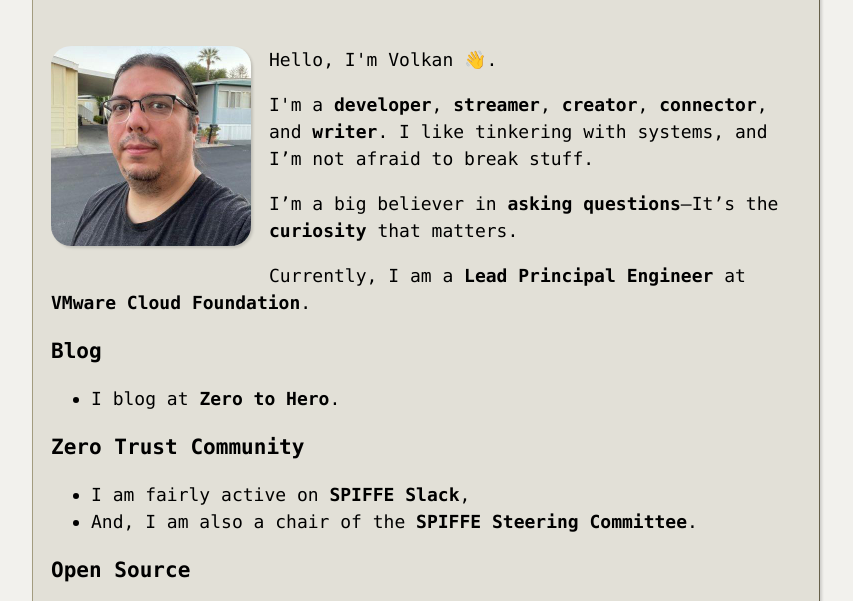
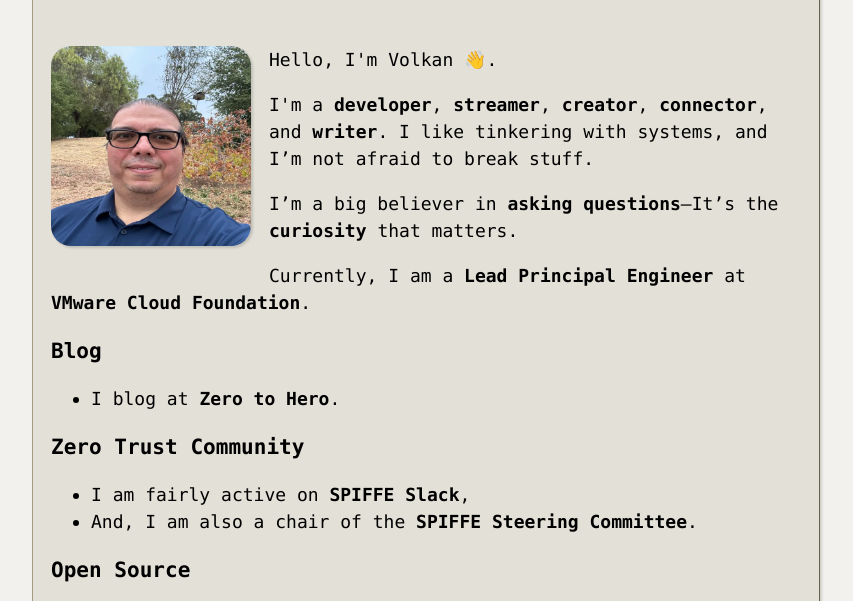
Before and after one commit to zerotohero-dev/volkan.io, a website: page index.html in a window 1280 px wide. Shown: the part 151-752 px from the top of the page, without its empty margins (214-1067 px from the left). Drawn offline with Linux system fonts and the light colour scheme.

Commit message:
image update
Signed-off-by: Volkan Özçelik <me@volkan.io>

```diff
--- a/index.html
+++ b/index.html
@@ -32,7 +32,7 @@ box-shadow: rgba(0, 0, 0, 0.15) 1.95px 1.95px 2.6px;
 <main>
 <h1>Volkan Özçelik</h1>
 
-<p><img src="/me.jpeg" title="me" alt="me" />
+<p><img src="/volkan.png" title="me" alt="me" />
 
 <p>Hello, I'm Volkan 👋.</p>
 <p>I'm a <strong>developer</strong>, <strong>streamer</strong>,
```
Also changed, not shown: volkan.png (added).
